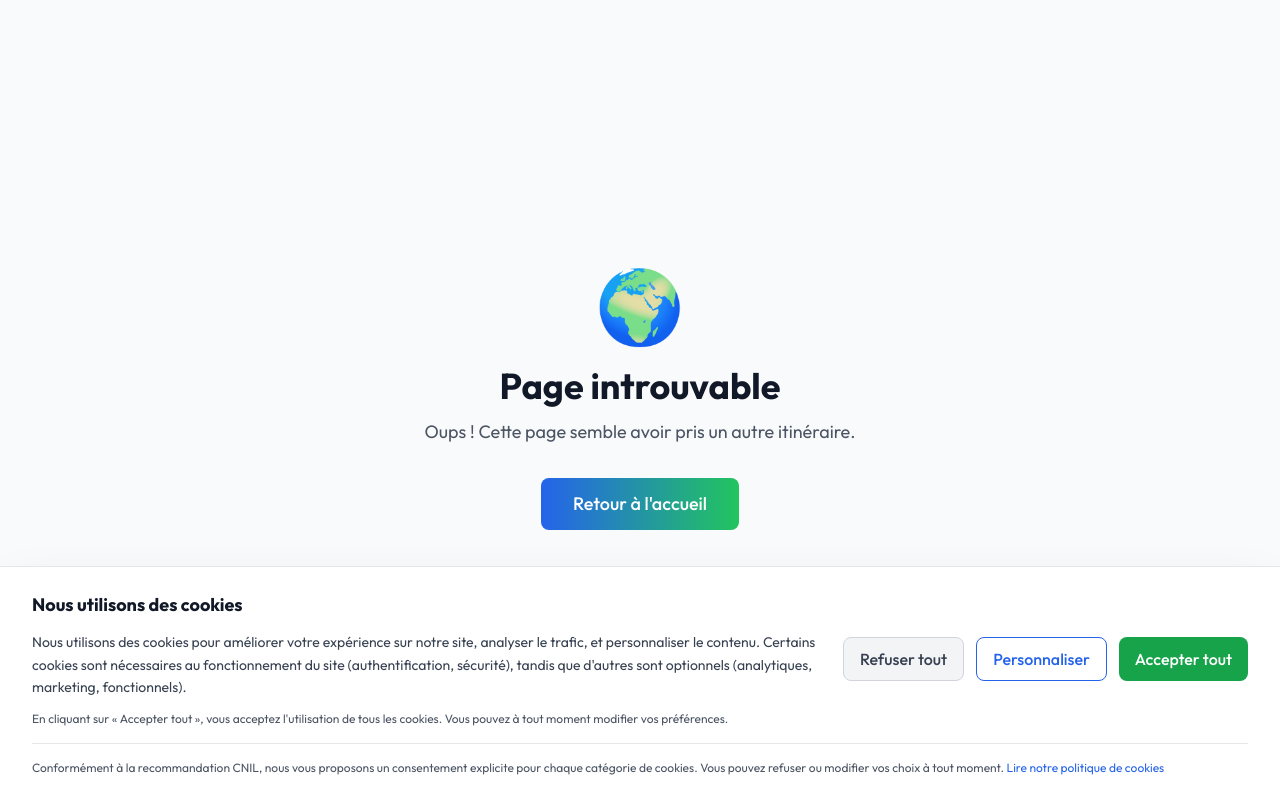
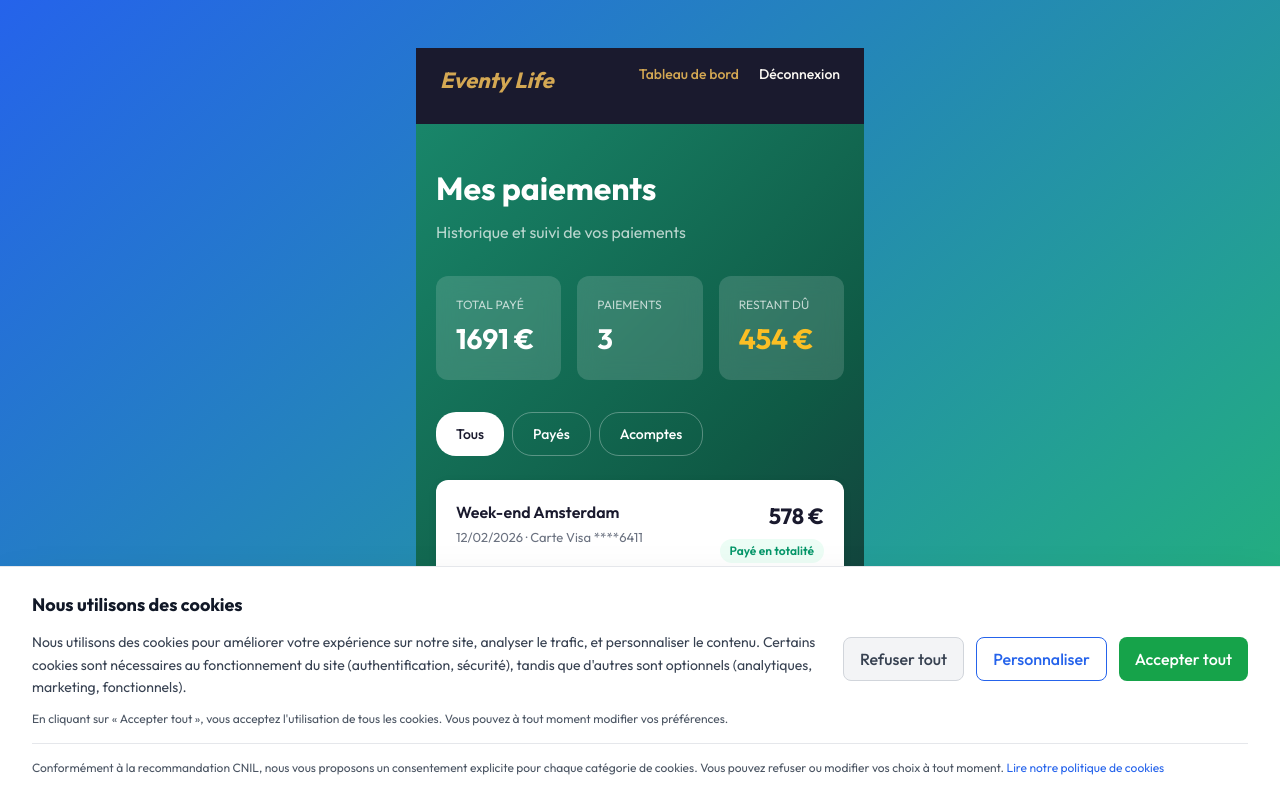
Before and after one commit to eventylife-hub/Eventylife, a Next.js app: page /mes-paiements in a window 1280 px wide. Before the commit this address had no page. Shown: the top 798 px of the page. Built offline with nearby package versions, Linux system fonts and the light colour scheme.

Commit message:
feat: add mes-paiements page

```diff
--- /dev/null
+++ b/app/(auth)/mes-paiements/page.tsx
@@ -0,0 +1,89 @@
+'use client';
+import { useState } from 'react';
+
+const paiements = [
+  { id: '1', voyage: 'Week-end Amsterdam', montant: 578, date: '12/02/2026', methode: 'Carte Visa ****6411', statut: 'pay\u00e9', type: 'total', ref: 'PAY-2026-0042' },
+  { id: '2', voyage: 'S\u00e9jour Marrakech', montant: 195, date: '28/02/2026', methode: 'Carte Visa ****6411', statut: 'acompte', type: 'acompte', ref: 'PAY-2026-0089', restant: 454 },
+  { id: '3', voyage: 'Rome Express', montant: 918, date: '05/03/2026', methode: 'Virement bancaire', statut: 'pay\u00e9', type: 'total', ref: 'PAY-2026-0156' },
+];
+
+export default function PaiementsPage() {
+  const [filter, setFilter] = useState('tous');
+  const filtered = filter === 'tous' ? paiements : paiements.filter(p => p.statut === filter);
+  const totalPaye = paiements.reduce((s, p) => s + p.montant, 0);
+
+  return (
+    <div style={{ minHeight: '100vh', background: 'linear-gradient(135deg, #1A8B6E 0%, #0F5A45 50%, #1A1A2E 100%)' }}>
+      <nav style={{ background: '#1A1A2E', padding: '16px 24px', display: 'flex', justifyContent: 'space-between', alignItems: 'center' }}>
+        <a href="/" style={{ color: '#D4A853', fontSize: 22, fontWeight: 700, textDecoration: 'none', fontStyle: 'italic' }}>Eventy Life</a>
+        <div style={{ display: 'flex', gap: 20 }}>
+          <a href="/tableau-de-bord" style={{ color: '#D4A853', textDecoration: 'none', fontSize: 14, fontWeight: 500 }}>Tableau de bord</a>
+          <a href="/connexion" style={{ color: '#FAF7F2', textDecoration: 'none', fontSize: 14, fontWeight: 500 }}>D&#233;connexion</a>
+        </div>
+      </nav>
+
+      <div style={{ maxWidth: 800, margin: '0 auto', padding: '40px 20px' }}>
+        <div style={{ display: 'flex', justifyContent: 'space-between', alignItems: 'flex-start', marginBottom: 32, flexWrap: 'wrap', gap: 16 }}>
+          <div>
+            <h1 style={{ fontSize: 32, fontWeight: 700, color: 'white', margin: '0 0 8px' }}>Mes paiements</h1>
+            <p style={{ fontSize: 16, color: 'rgba(255,255,255,0.7)', margin: 0 }}>Historique et suivi de vos paiements</p>
+          </div>
+        </div>
+
+        <div style={{ display: 'grid', gridTemplateColumns: 'repeat(3, 1fr)', gap: 16, marginBottom: 32 }}>
+          <div style={{ background: 'rgba(255,255,255,0.15)', borderRadius: 12, padding: 20, backdropFilter: 'blur(10px)' }}>
+            <p style={{ fontSize: 12, color: 'rgba(255,255,255,0.7)', textTransform: 'uppercase', margin: '0 0 4px' }}>Total pay&#233;</p>
+            <p style={{ fontSize: 28, fontWeight: 700, color: 'white', margin: 0 }}>{totalPaye} &#8364;</p>
+          </div>
+          <div style={{ background: 'rgba(255,255,255,0.15)', borderRadius: 12, padding: 20, backdropFilter: 'blur(10px)' }}>
+            <p style={{ fontSize: 12, color: 'rgba(255,255,255,0.7)', textTransform: 'uppercase', margin: '0 0 4px' }}>Paiements</p>
+            <p style={{ fontSize: 28, fontWeight: 700, color: 'white', margin: 0 }}>{paiements.length}</p>
+          </div>
+          <div style={{ background: 'rgba(255,255,255,0.15)', borderRadius: 12, padding: 20, backdropFilter: 'blur(10px)' }}>
+            <p style={{ fontSize: 12, color: 'rgba(255,255,255,0.7)', textTransform: 'uppercase', margin: '0 0 4px' }}>Restant d&#251;</p>
+            <p style={{ fontSize: 28, fontWeight: 700, color: '#FBBF24', margin: 0 }}>{paiements.reduce((s, p) => s + (p.restant || 0), 0)} &#8364;</p>
+          </div>
+        </div>
+
+        <div style={{ display: 'flex', gap: 8, marginBottom: 24 }}>
+          {[{ id: 'tous', label: 'Tous' }, { id: 'pay\u00e9', label: 'Pay\u00e9s' }, { id: 'acompte', label: 'Acomptes' }].map(f => (
+            <button key={f.id} onClick={() => setFilter(f.id)} style={{ padding: '8px 20px', borderRadius: 20, border: filter === f.id ? 'none' : '1px solid rgba(255,255,255,0.3)', background: filter === f.id ? 'white' : 'transparent', color: filter === f.id ? '#1A1A2E' : 'white', fontSize: 14, fontWeight: 500, cursor: 'pointer' }}>{f.label}</button>
+          ))}
+        </div>
+
+        <div style={{ display: 'flex', flexDirection: 'column', gap: 12 }}>
+          {filtered.map(p => (
+            <div key={p.id} style={{ background: 'white', borderRadius: 12, padding: 20, boxShadow: '0 2px 8px rgba(0,0,0,0.08)' }}>
+              <div style={{ display: 'flex', justifyContent: 'space-between', alignItems: 'flex-start', marginBottom: 12 }}>
+                <div>
+                  <h3 style={{ fontSize: 16, fontWeight: 600, color: '#1A1A2E', margin: '0 0 4px' }} dangerouslySetInnerHTML={{ __html: p.voyage }} />
+                  <p style={{ fontSize: 13, color: '#6B7280', margin: 0 }}>{p.date} &middot; {p.methode}</p>
+                </div>
+                <div style={{ textAlign: 'right' }}>
+                  <p style={{ fontSize: 22, fontWeight: 700, color: '#1A1A2E', margin: '0 0 4px' }}>{p.montant} &#8364;</p>
+                  <span style={{ display: 'inline-block', padding: '3px 10px', borderRadius: 12, fontSize: 12, fontWeight: 600, background: p.statut === 'pay\u00e9' ? '#ECFDF5' : '#FFFBEB', color: p.statut === 'pay\u00e9' ? '#059669' : '#D97706' }} dangerouslySetInnerHTML={{ __html: p.statut === 'pay\u00e9' ? 'Pay&#233; en totalit&#233;' : 'Acompte vers&#233;' }} />
+                </div>
+              </div>
+
+              <div style={{ display: 'flex', justifyContent: 'space-between', alignItems: 'center', paddingTop: 12, borderTop: '1px solid #F3F4F6' }}>
+                <span style={{ fontSize: 12, color: '#9CA3AF' }}>R&#233;f : {p.ref}</span>
+                <div style={{ display: 'flex', gap: 8 }}>
+                  {p.restant && <span style={{ fontSize: 13, color: '#D97706', fontWeight: 500 }}>Reste : {p.restant} &#8364;</span>}
+                  <button style={{ padding: '6px 14px', background: '#FAF7F2', color: '#C75B39', border: '1px solid #E8E4DE', borderRadius: 6, fontSize: 12, fontWeight: 600, cursor: 'pointer' }}>Facture</button>
+                </div>
+              </div>
+            </div>
+          ))}
+        </div>
+
+        {filtered.length === 0 && (
+          <div style={{ background: 'rgba(255,255,255,0.1)', borderRadius: 12, padding: 48, textAlign: 'center' }}>
+            <div style={{ fontSize: 48, marginBottom: 16 }}>&#128176;</div>
+            <h2 style={{ fontSize: 20, fontWeight: 600, color: 'white', margin: '0 0 8px' }}>Aucun paiement</h2>
+            <p style={{ fontSize: 14, color: 'rgba(255,255,255,0.6)', margin: 0 }}>Aucun paiement ne correspond &#224; ce filtre.</p>
+          </div>
+        )}
+      </div>
+    </div>
+  );
+}
```
